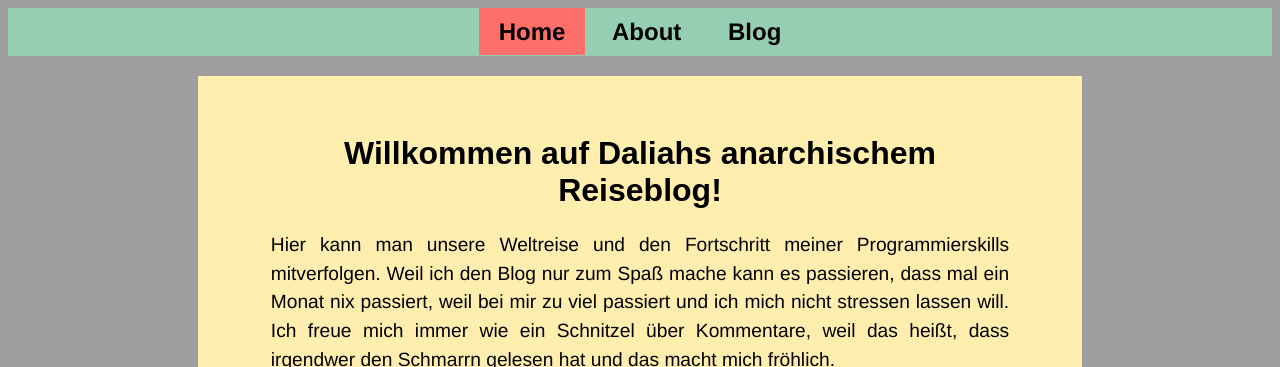
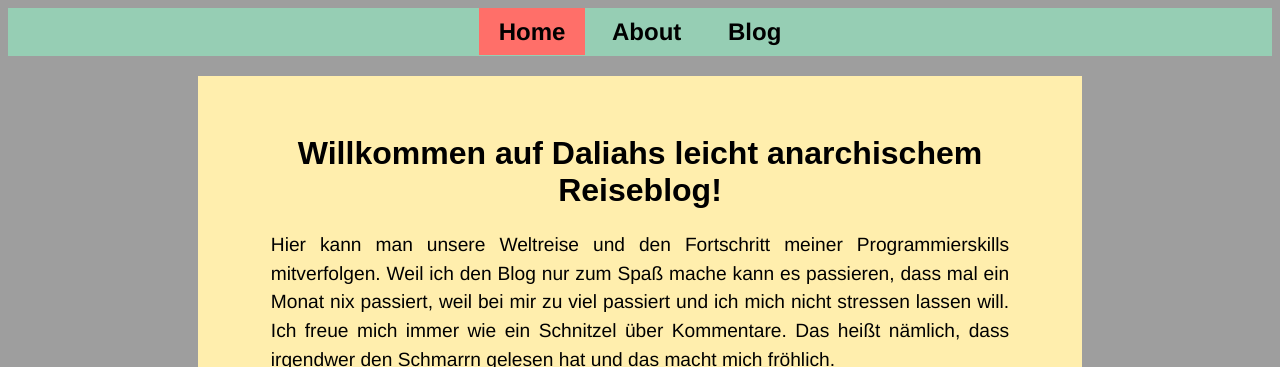
Before and after one commit to grundlbert/blog, a Jekyll site: the page built from index.md, in a window 1280 px wide, cut to the strip 0-367 px from the top of the page. Built offline with Jekyll 4.4.1, drawn with Linux system fonts in a browser that asks for light colours.

```diff
--- a/index.md
+++ b/index.md
@@ -4,9 +4,9 @@
 bg_img: /main_img/PHILIPPINEN.JPG
 ---
 
-# Willkommen auf Daliahs anarchischem Reiseblog!
+# Willkommen auf Daliahs leicht anarchischem Reiseblog!
 
-### Hier kann man unsere Weltreise und den Fortschritt meiner Programmierskills mitverfolgen. Weil ich den Blog nur zum Spaß mache kann es passieren, dass mal ein Monat nix passiert, weil bei mir zu viel passiert und ich mich nicht stressen lassen will. Ich freue mich immer wie ein Schnitzel über Kommentare, weil das heißt, dass irgendwer den Schmarrn gelesen hat und das macht mich fröhlich.
+### Hier kann man unsere Weltreise und den Fortschritt meiner Programmierskills mitverfolgen. Weil ich den Blog nur zum Spaß mache kann es passieren, dass mal ein Monat nix passiert, weil bei mir zu viel passiert und ich mich nicht stressen lassen will. Ich freue mich immer wie ein Schnitzel über Kommentare. Das heißt nämlich, dass irgendwer den Schmarrn gelesen hat und das macht mich fröhlich.
 
 <img src="/assets/img/main_img/Karte.JPG" alt="Weltreisekarte" width="70%">
 
```
Also changed, not shown: assets/img/sydney1/.comments/bondi.JPG.xml (added), assets/img/sydney1/.comments/bruegge.JPG.xml (added), assets/img/sydney1/.comments/hafen.JPG.xml (added), assets/img/sydney1/.comments/isib.JPG.xml (added), assets/img/sydney1/.comments/klippe.JPG.xml (added), assets/img/sydney1/.comments/kreuzfahrt.JPG.xml (added), assets/img/sydney1/.comments/oper.JPG.xml (added), assets/img/sydney1/.comments/wasserfall.JPG.xml (added), 8 other files.
